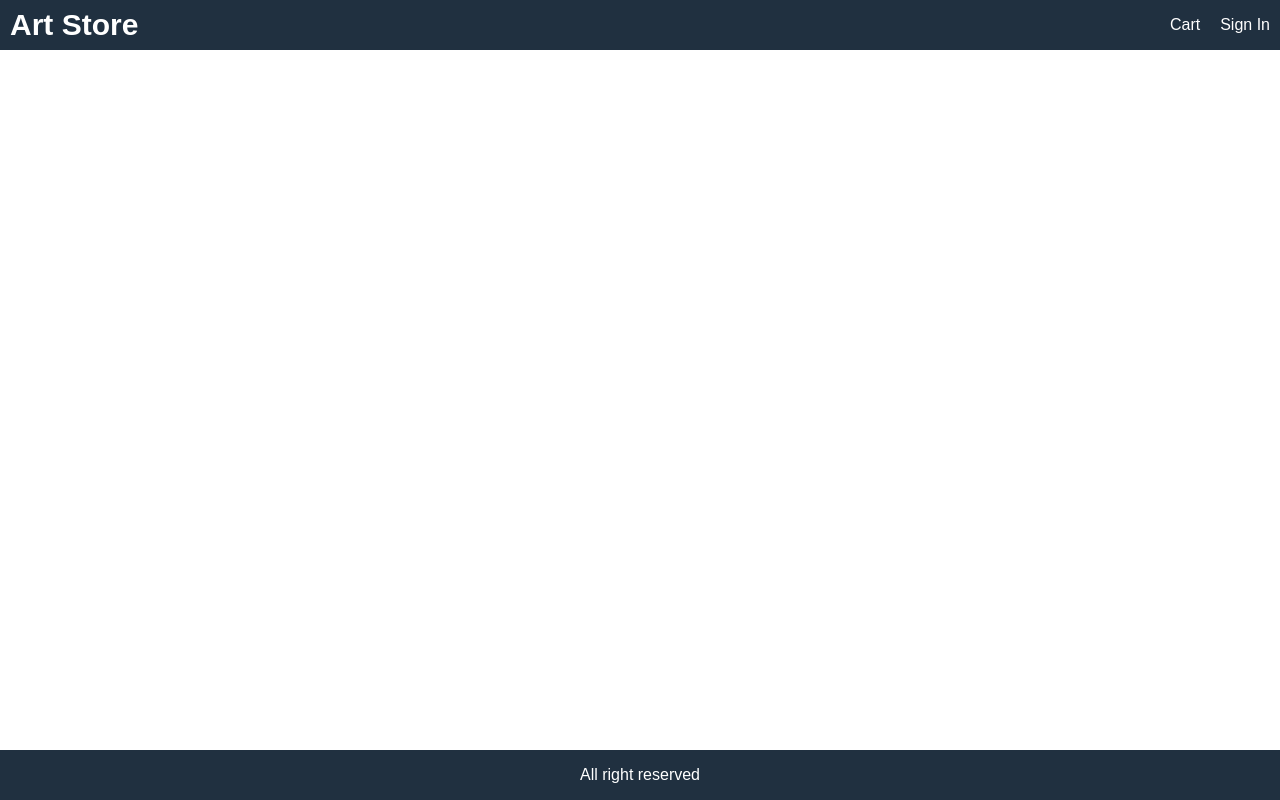
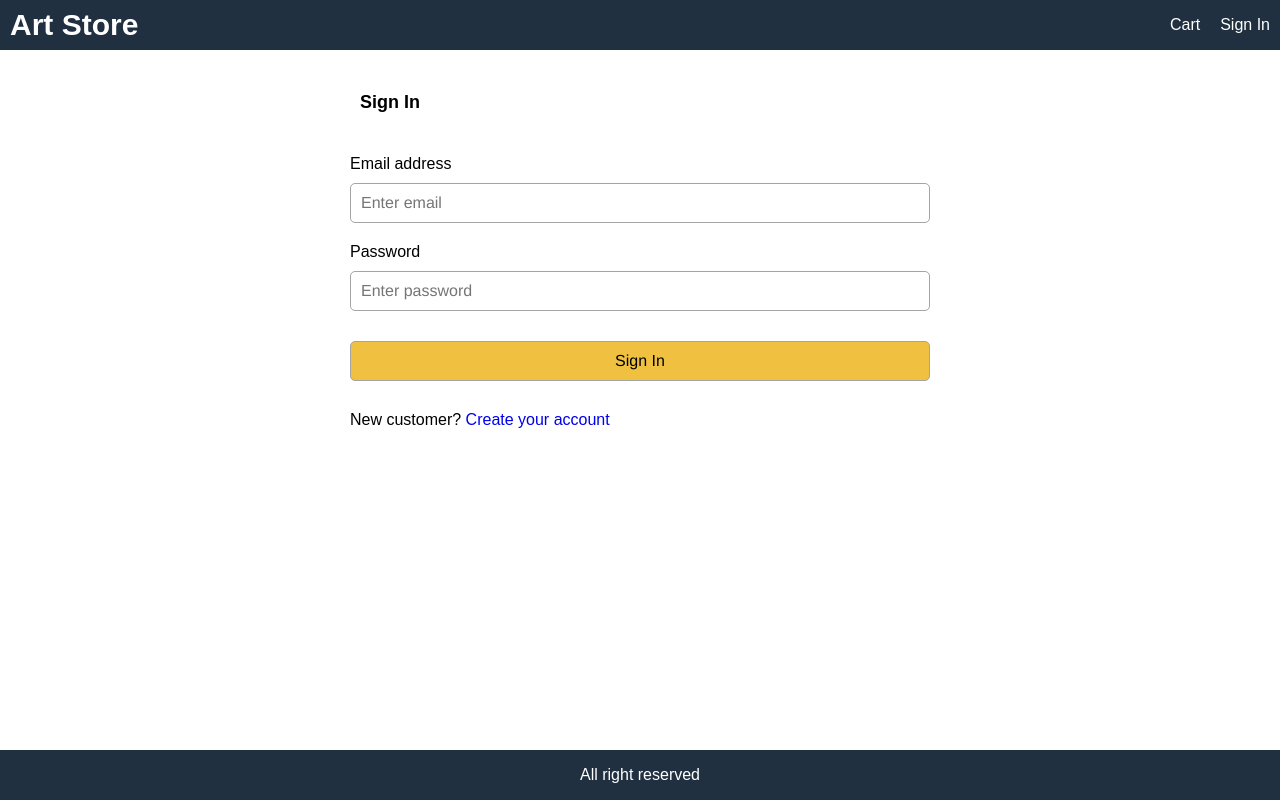
Before and after one commit to gbrough/artstore, a React (Create React App) app in the folder frontend/: page /signin in a window 1280 px wide. Built offline with nearby package versions, Linux system fonts and the light colour scheme.

Commit message:
create sigin screen

```diff
--- a/frontend/src/App.js
+++ b/frontend/src/App.js
@@ -5,6 +5,7 @@
 import ProductScreen from './screens/ProductScreen';
 import { Link } from 'react-router-dom';
 import { useSelector } from 'react-redux';
+import SigninScreen from './screens/SigninScreen';
 
 function App() {
 
@@ -28,6 +29,7 @@
         <main>
           <Route path="/cart/:id?" component={CartScreen}></Route>
           <Route path="/product/:id" component={ProductScreen}></Route>
+          <Route path="/signin" component={SigninScreen}></Route>
           <Route path="/" component={HomeScreen} exact></Route>
         </main>
         <footer className="row center">All right reserved</footer>
--- a/frontend/src/index.css
+++ b/frontend/src/index.css
@@ -1,8 +1,8 @@
-html{
-  font-size:  62.5%;
+html {
+  font-size: 62.5%;
   box-sizing: border-box;
 }
-body{
+body {
   margin: 0;
   height: 100vh;
   font-size: 1.6rem;
@@ -10,15 +10,15 @@
   -webkit-font-smoothing: antialiased;
   -moz-osx-font-smoothing: grayscale;
 }
-#root{
+#root {
   height: 100%;
 }
 .grid-container {
   display: grid;
   grid-template-areas:
-    'header'
-    'main'
-    'footer';
+    "header"
+    "main"
+    "footer";
   grid-template-columns: 1fr;
   grid-template-rows: 5rem 1fr 5rem;
   height: 100%;
@@ -38,11 +38,11 @@
 }
 h1 {
   font-size: 1.8rem;
-  padding: 1rem
+  padding: 1rem;
 }
 h2 {
   font-size: 1.6rem;
-  padding: 1rem
+  padding: 1rem;
 }
 a {
   text-decoration: none;
@@ -51,7 +51,7 @@
 a:hover {
   color: #ff8000;
 }
-ul{
+ul {
   padding: 0;
   margin: 0;
   list-style-type: none;
@@ -64,8 +64,8 @@
 textarea,
 button {
   padding: 1rem;
-  border-radius: .5rem;
-  border: .1rem #a4a4a4 solid;
+  border-radius: 0.5rem;
+  border: 0.1rem #a4a4a4 solid;
   font-size: 1.6rem;
   font-family: Helvetica, Arial, sans-serif;
   -webkit-font-smoothing: antialiased;
@@ -97,11 +97,11 @@
   font-size: 3rem;
   font-weight: bold;
 }
-.badge{
+.badge {
   background-color: #f02020;
   color: #ffffff;
   border-radius: 50%;
-  padding: .2rem 0.7rem;
+  padding: 0.2rem 0.7rem;
   font-size: 1.4rem;
   margin-left: 0.2rem;
 }
@@ -121,10 +121,10 @@
 .row.top {
   align-items: flex-start;
 }
-.col-1{
+.col-1 {
   flex: 1 1 25rem;
 }
-.col-2{
+.col-2 {
   flex: 2 1 50rem;
 }
 .min-30 {
@@ -173,12 +173,12 @@
 .danger {
   color: #a02020;
 }
-.alert{
+.alert {
   padding: 1rem;
   border: 0.1rem solid transparent;
   border-radius: 0.5rem;
 }
-.alert-info{
+.alert-info {
   color: #2020a0;
   background-color: #e0e0ff;
 }
@@ -186,3 +186,17 @@
   color: #a02020;
   background-color: #ffe0e0e0;
 }
+
+.form {
+  max-width: 60rem;
+  margin: 0 auto;
+}
+.form > div {
+  display: flex;
+  flex-direction: column;
+  margin: 1rem;
+}
+.form label {
+  margin: 1rem 0;
+  display: block;
+}
--- a/frontend/src/screens/SigninScreen.js
+++ b/frontend/src/screens/SigninScreen.js
@@ -0,0 +1,53 @@
+import React, { useState } from "react";
+import { Link } from 'react-router-dom'
+
+export default function SigninScreen() {
+
+  const [email, setEmail] = useState('');
+  const [password, setPassword] = useState('');
+  const submitHandler = (e) => {
+    e.preventDefault();
+  };
+
+  return (
+    <div>
+      <form className="form" onSubmit={submitHandler}>
+        <div>
+          <h1>Sign In</h1>
+        </div>
+        <div>
+          <label htmlFor="email">Email address</label>
+          <input
+            type="email"
+            id="email"
+            placeholder="Enter email"
+            required
+            onChange={(e) => setEmail(e.target.value)}
+          ></input>
+        </div>
+        <div>
+          <label htmlFor="password">Password</label>
+          <input
+            type="password"
+            id="password"
+            placeholder="Enter password"
+            required
+            onChange={(e) => setPassword(e.target.value)}
+          ></input>
+        </div>
+        <div>
+          <label />
+          <button className="primary" type="submit">
+            Sign In
+          </button>
+        </div>
+        <div>
+          <label />
+          <div>
+            New customer? <Link to="/register">Create your account</Link>
+          </div>
+        </div>
+      </form>
+    </div>
+  );
+};
```
